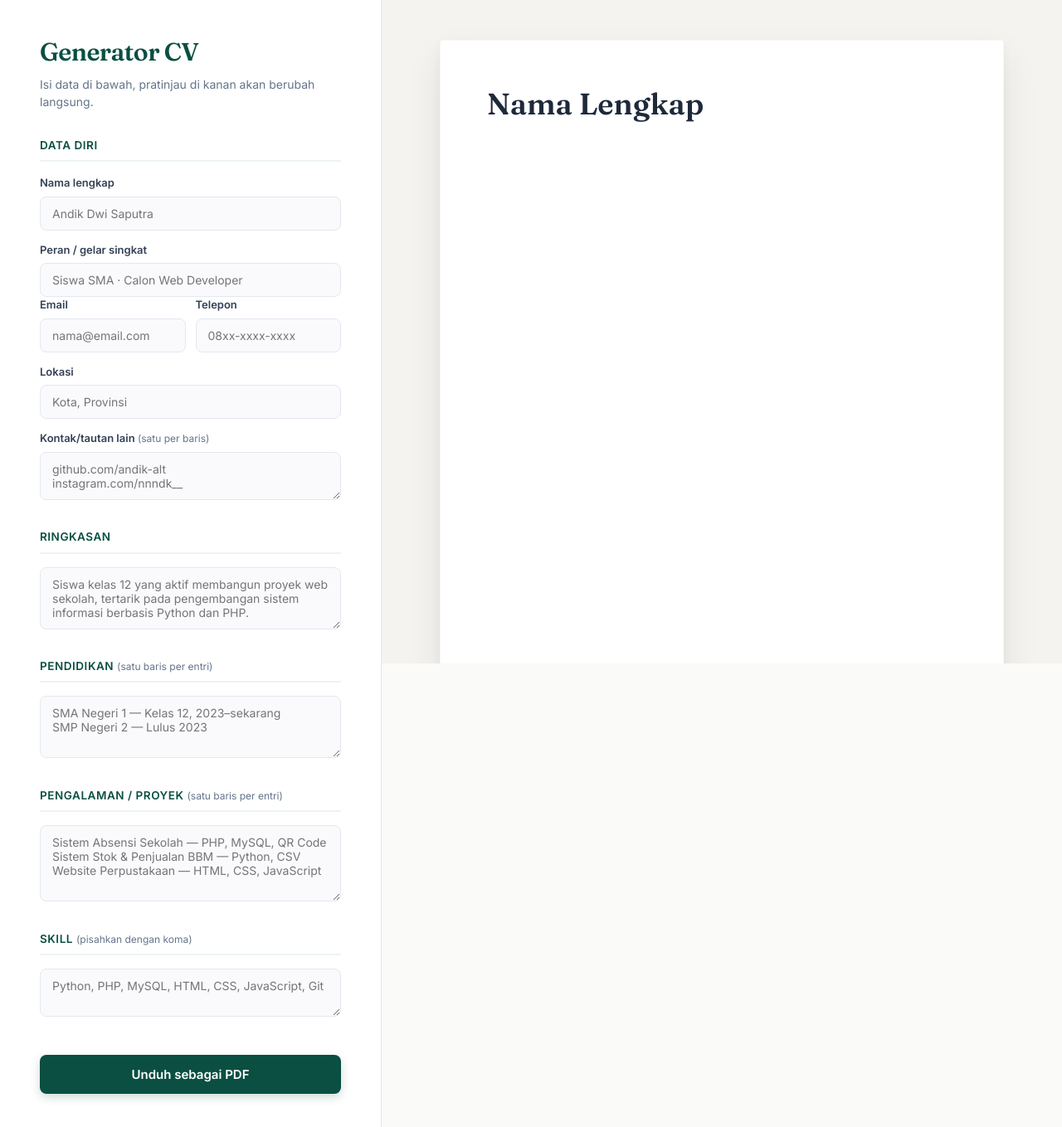
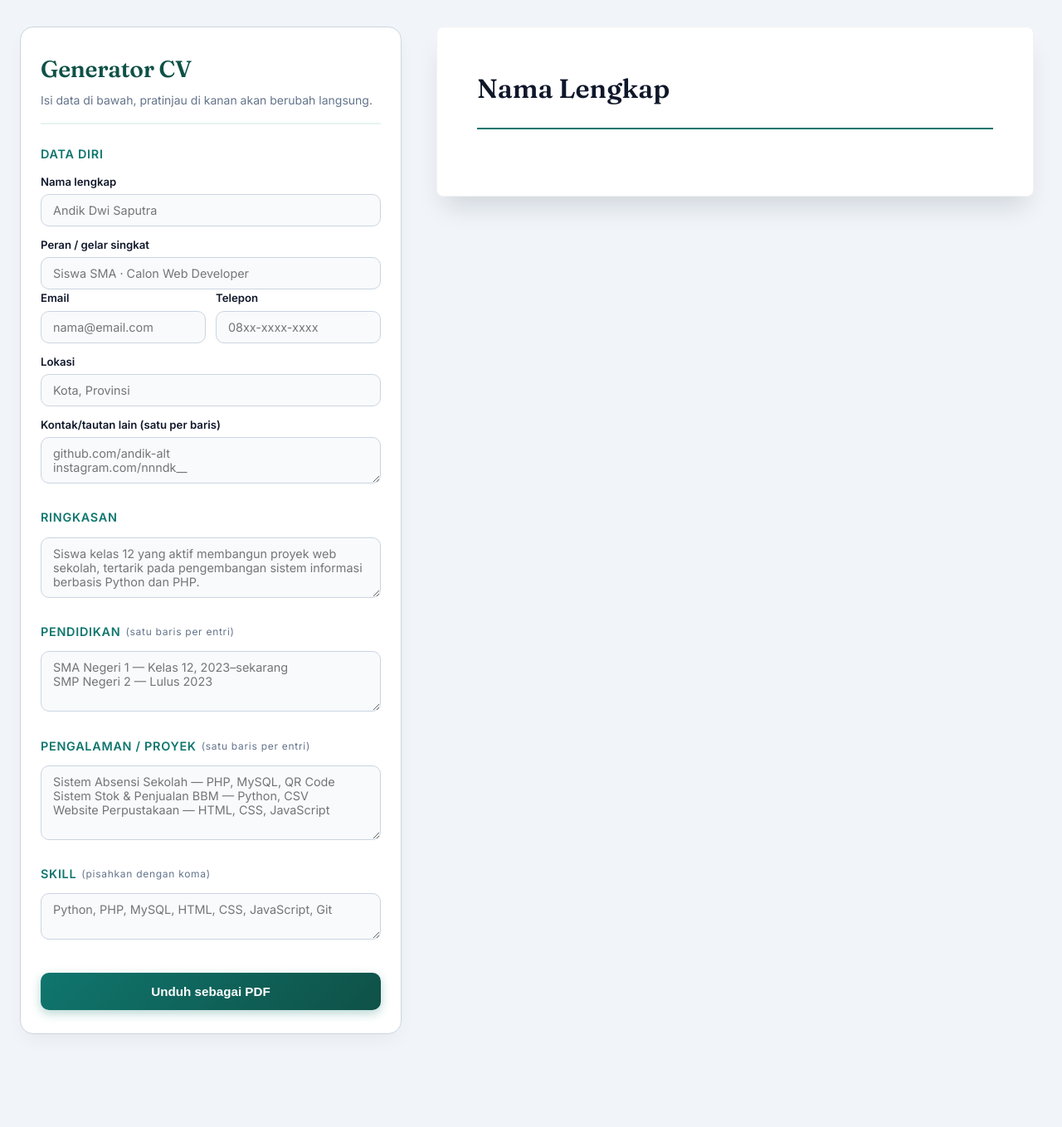
Before and after one commit to andik-alt/Generator-CV, a Flask app: page / in a window 1280 px wide. Shown: the whole page at 83% size. After the commit the page ends 1247 px from the top, so only its background shows below. Run offline with Flask 3, Linux system fonts and the light colour scheme.

Commit message:
style.css

```diff
--- a/static/style.css
+++ b/static/style.css
@@ -1,153 +1,170 @@
 :root {
-  --bg: #FAFAF8;
-  --ink: #1E293B;
-  --ink-soft: #64748B;
-  --line: #E2E8F0;
-  --teal: #0E6E5C;
-  --teal-deep: #0A4F42;
-  --teal-light: rgba(14, 110, 92, 0.08);
-  --gold: #B8863B;
-  --paper-shadow: 0 20px 45px rgba(15, 23, 42, 0.08), 0 4px 12px rgba(15, 23, 42, 0.04);
-  --card-shadow: 0 1px 3px rgba(0,0,0,0.05);
+  --primary: #0f766e;
+  --primary-dark: #0f5147;
+  --primary-light: #e6f4f1;
+  --accent-gold: #c59b27;
+
+  --bg-app: #f1f5f9;
+  --bg-card: #ffffff;
+  --text-main: #0f172a;
+  --text-muted: #64748b;
+  --border-color: #cbd5e1;
+
+  --shadow-card: 0 10px 25px -5px rgba(0, 0, 0, 0.05), 0 8px 10px -6px rgba(0, 0, 0, 0.01);
+  --shadow-paper: 0 20px 30px -10px rgba(15, 23, 42, 0.15);
+
+  --radius-lg: 16px;
+  --radius-md: 10px;
+  --radius-sm: 6px;
 
   --font-display: "Fraunces", serif;
-  --font-body: "Inter", sans-serif;
-  --radius: 8px;
+  --font-sans: "Inter", -apple-system, BlinkMacSystemFont, sans-serif;
 }
 
-* { box-sizing: border-box; }
-
-html, body {
+* {
+  box-sizing: border-box;
   margin: 0;
-  background: var(--bg);
-  color: var(--ink);
-  font-family: var(--font-body);
-  font-size: 15px;
-  line-height: 1.5;
-  -webkit-font-smoothing: antialiased;
+  padding: 0;
 }
 
-.sr-only {
-  position: absolute;
-  width: 1px; height: 1px;
-  overflow: hidden;
-  clip: rect(0 0 0 0);
-}
-
-/* ===== Layout ===== */
-.layout {
-  display: grid;
-  grid-template-columns: minmax(360px, 460px) 1fr;
+body {
+  font-family: var(--font-sans);
+  background-color: var(--bg-app);
+  color: var(--text-main);
+  line-height: 1.6;
   min-height: 100vh;
 }
 
-@media (max-width: 900px) {
-  .layout { grid-template-columns: 1fr; }
+/* Helper Class */
+.sr-only {
+  position: absolute;
+  width: 1px;
+  height: 1px;
+  padding: 0;
+  margin: -1px;
+  overflow: hidden;
+  clip: rect(0, 0, 0, 0);
+  border: 0;
 }
 
-.panel { padding: 40px clamp(20px, 4vw, 48px); }
-
-.panel-form {
-  border-right: 1px solid var(--line);
-  overflow-y: auto;
-  background: #FFFFFF;
+/* ==========================================================================
+   2. MAIN CONTAINER & LAYOUT
+   ========================================================================== */
+.layout {
+  display: grid;
+  grid-template-columns: 1fr;
+  max-width: 1300px;
+  margin: 0 auto;
+  padding: 20px 16px 40px;
+  gap: 24px;
 }
 
-.panel-preview {
-  background: #F4F3EF;
-  display: flex;
-  justify-content: center;
-  align-items: flex-start;
-  padding-top: 48px;
-  padding-bottom: 48px;
-}
-
-/* Sticky Preview saat di-scroll di PC */
-@media (min-width: 901px) {
-  .panel-preview {
-    position: sticky;
-    top: 0;
-    height: 100vh;
-    overflow-y: auto;
+@media (min-width: 960px) {
+  .layout {
+    grid-template-columns: 460px 1fr;
+    padding: 32px 24px;
+    gap: 32px;
   }
 }
 
-/* ===== Form header ===== */
+/* ==========================================================================
+   3. PANEL FORM (KIRI) - CARD STYLE
+   ========================================================================== */
+.panel-form {
+  background: var(--bg-card);
+  border-radius: var(--radius-lg);
+  padding: 28px 24px;
+  border: 1px solid var(--border-color);
+  box-shadow: var(--shadow-card);
+}
+
+.form-header {
+  margin-bottom: 24px;
+  padding-bottom: 16px;
+  border-bottom: 2px solid var(--primary-light);
+}
+
 .eyebrow-free-title {
   font-family: var(--font-display);
-  font-size: 30px;
-  font-weight: 600;
-  margin: 0 0 6px;
-  color: var(--teal-deep);
-  letter-spacing: -0.02em;
+  font-size: 1.75rem;
+  font-weight: 700;
+  color: var(--primary-dark);
+  letter-spacing: -0.01em;
 }
 
 .form-header__hint {
-  margin: 0 0 32px;
-  color: var(--ink-soft);
-  font-size: 14px;
+  color: var(--text-muted);
+  font-size: 0.875rem;
+  margin-top: 4px;
 }
 
-/* ===== Form fields ===== */
+/* Fieldset & Input Styling */
 fieldset {
   border: none;
+  margin-bottom: 22px;
   padding: 0;
-  margin: 0 0 28px;
 }
 
 legend {
-  font-family: var(--font-body);
-  font-weight: 600;
-  font-size: 13.5px;
-  color: var(--teal-deep);
-  padding: 0 0 8px;
-  border-bottom: 2px solid var(--teal-light);
+  font-weight: 700;
+  font-size: 0.9rem;
+  text-transform: uppercase;
+  letter-spacing: 0.05em;
+  color: var(--primary);
+  margin-bottom: 12px;
+  display: flex;
+  align-items: center;
+  gap: 6px;
   width: 100%;
-  margin-bottom: 16px;
-  text-transform: uppercase;
-  letter-spacing: 0.04em;
 }
 
-.hint {
+legend .hint {
+  font-size: 0.75rem;
   font-weight: 400;
-  color: var(--ink-soft);
-  font-size: 12px;
+  color: var(--text-muted);
   text-transform: none;
-  letter-spacing: normal;
 }
 
 label {
   display: block;
-  font-size: 13px;
+  font-size: 0.825rem;
   font-weight: 600;
-  margin: 14px 0 6px;
-  color: #334155;
+  color: var(--text-main);
+  margin: 12px 0 4px;
 }
 
-label:first-of-type { margin-top: 0; }
+label:first-of-type {
+  margin-top: 0;
+}
 
-input, textarea {
+input[type="text"],
+input[type="email"],
+textarea {
   width: 100%;
-  padding: 11px 14px;
-  border: 1px solid var(--line);
-  border-radius: var(--radius);
-  font-family: var(--font-body);
-  font-size: 14px;
-  color: var(--ink);
-  background: #FAFAFC;
-  resize: vertical;
+  padding: 10px 14px;
+  font-size: 0.9rem;
+  font-family: var(--font-sans);
+  border: 1.5px solid var(--border-color);
+  border-radius: var(--radius-md);
+  background-color: #f8fafc;
+  color: var(--text-main);
   transition: all 0.2s ease-in-out;
 }
 
 input:hover, textarea:hover {
-  border-color: #CBD5E1;
+  border-color: var(--primary);
+  background-color: #ffffff;
 }
 
 input:focus, textarea:focus {
   outline: none;
-  background: #FFFFFF;
-  border-color: var(--teal);
-  box-shadow: 0 0 0 3px var(--teal-light);
+  background-color: #ffffff;
+  border-color: var(--primary);
+  box-shadow: 0 0 0 3px rgba(15, 118, 110, 0.15);
+}
+
+textarea {
+  resize: vertical;
 }
 
 .field-row {
@@ -156,110 +173,141 @@ input:focus, textarea:focus {
   gap: 12px;
 }
 
+/* Download Button */
 .btn-download {
   width: 100%;
-  padding: 14px 20px;
-  background: var(--teal-deep);
-  color: #fff;
+  padding: 14px;
+  background: linear-gradient(135deg, var(--primary) 0%, var(--primary-dark) 100%);
+  color: #ffffff;
   border: none;
-  border-radius: var(--radius);
-  font-family: var(--font-body);
+  border-radius: var(--radius-md);
+  font-size: 0.95rem;
   font-weight: 600;
-  font-size: 15px;
   cursor: pointer;
-  margin-top: 12px;
-  transition: all 0.2s ease;
-  box-shadow: 0 4px 12px rgba(10, 79, 66, 0.2);
+  transition: all 0.25 ease;
+  box-shadow: 0 4px 12px rgba(15, 118, 110, 0.3);
+  margin-top: 10px;
 }
 
 .btn-download:hover {
-  background: var(--teal);
-  transform: translateY(-1px);
-  box-shadow: 0 6px 16px rgba(14, 110, 92, 0.28);
+  transform: translateY(-2px);
+  box-shadow: 0 6px 18px rgba(15, 118, 110, 0.4);
 }
-.btn-download:active { transform: translateY(0); }
 
-/* ===== Preview "paper" ===== */
+.btn-download:active {
+  transform: translateY(0);
+}
+
+/* ==========================================================================
+   4. PANEL PREVIEW (KANAN) - REALISTIC PAPER
+   ========================================================================== */
+.panel-preview {
+  display: flex;
+  justify-content: center;
+  align-items: flex-start;
+}
+
+@media (min-width: 960px) {
+  .panel-preview {
+    position: sticky;
+    top: 24px;
+  }
+}
+
 .paper {
   width: 100%;
-  max-width: 680px;
-  min-height: 900px;
-  background: #fff;
-  box-shadow: var(--paper-shadow);
-  padding: 56px;
+  max-width: 720px;
+  background: #ffffff;
+  border-radius: 8px;
+  padding: 40px 32px;
+  box-shadow: var(--shadow-paper);
+  border: 1px solid rgba(0, 0, 0, 0.05);
+}
+
+@media (min-width: 640px) {
+  .paper {
+    padding: 56px 48px;
+  }
+}
+
+/* Header Paper CV */
+.paper__header {
+  border-bottom: 2.5px solid var(--primary);
+  padding-bottom: 18px;
   margin-bottom: 24px;
-  border-radius: 4px;
-  border: 1px solid rgba(0,0,0,0.03);
 }
 
 .paper__header h1 {
   font-family: var(--font-display);
-  font-size: 36px;
-  font-weight: 600;
-  margin: 0 0 6px;
-  color: var(--ink);
+  font-size: 2rem;
+  font-weight: 700;
+  color: var(--text-main);
   line-height: 1.15;
+  margin-bottom: 6px;
 }
 
 .paper__role {
-  margin: 0 0 12px;
-  color: var(--teal-deep);
+  font-size: 1.05rem;
   font-weight: 600;
-  font-size: 15.5px;
+  color: var(--primary);
+  margin-bottom: 10px;
 }
 
 .paper__contact {
-  margin: 0;
-  color: var(--ink-soft);
-  font-size: 13px;
+  font-size: 0.85rem;
+  color: var(--text-muted);
   line-height: 1.6;
   white-space: pre-line;
 }
 
+/* Paper Sections */
 .paper__section {
-  margin-top: 28px;
-  padding-top: 18px;
-  border-top: 1px solid var(--line);
+  margin-bottom: 22px;
 }
 
 .paper__section h2 {
-  font-family: var(--font-body);
-  font-size: 12px;
+  font-family: var(--font-sans);
+  font-size: 0.8rem;
   font-weight: 700;
+  text-transform: uppercase;
   letter-spacing: 0.08em;
-  text-transform: uppercase;
-  color: var(--gold);
-  margin: 0 0 14px;
+  color: var(--accent-gold);
+  border-bottom: 1px solid #e2e8f0;
+  padding-bottom: 4px;
+  margin-bottom: 12px;
 }
 
-.paper__section p, .paper__section li {
-  font-size: 13.5px;
-  color: var(--ink);
+.paper__section p,
+.paper__section li {
+  font-size: 0.9rem;
+  color: #334155;
   line-height: 1.65;
 }
 
 .paper__section ul {
-  margin: 0;
-  padding-left: 18px;
+  padding-left: 20px;
 }
 
-.paper__section li { margin-bottom: 6px; }
+.paper__section li {
+  margin-bottom: 6px;
+}
 
+/* Skill Badge List */
 .skill-list {
-  list-style: none;
-  padding: 0;
+  list-style: none !important;
+  padding-left: 0 !important;
   display: flex;
   flex-wrap: wrap;
   gap: 8px;
 }
 
 .skill-list li {
-  background: #F8FAFC;
-  border: 1px solid var(--line);
-  border-radius: 6px;
+  background: var(--primary-light);
+  color: var(--primary-dark);
+  font-weight: 600;
+  font-size: 0.8rem;
   padding: 4px 12px;
-  font-size: 12.5px;
-  font-weight: 500;
-  color: #334155;
-  margin: 0;
+  border-radius: 20px;
+  margin-bottom: 0 !important;
+  border: 1px solid rgba(15, 118, 110, 0.2);
 }
```
